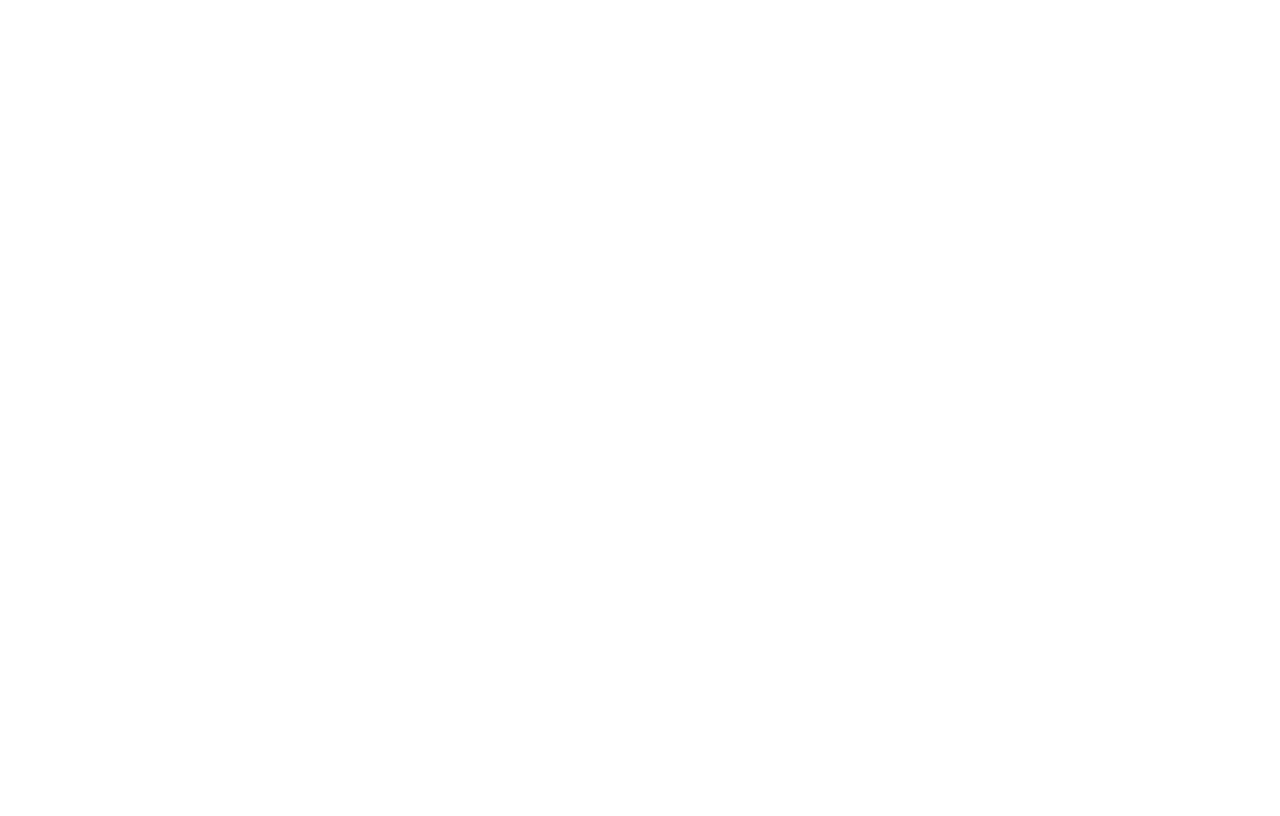
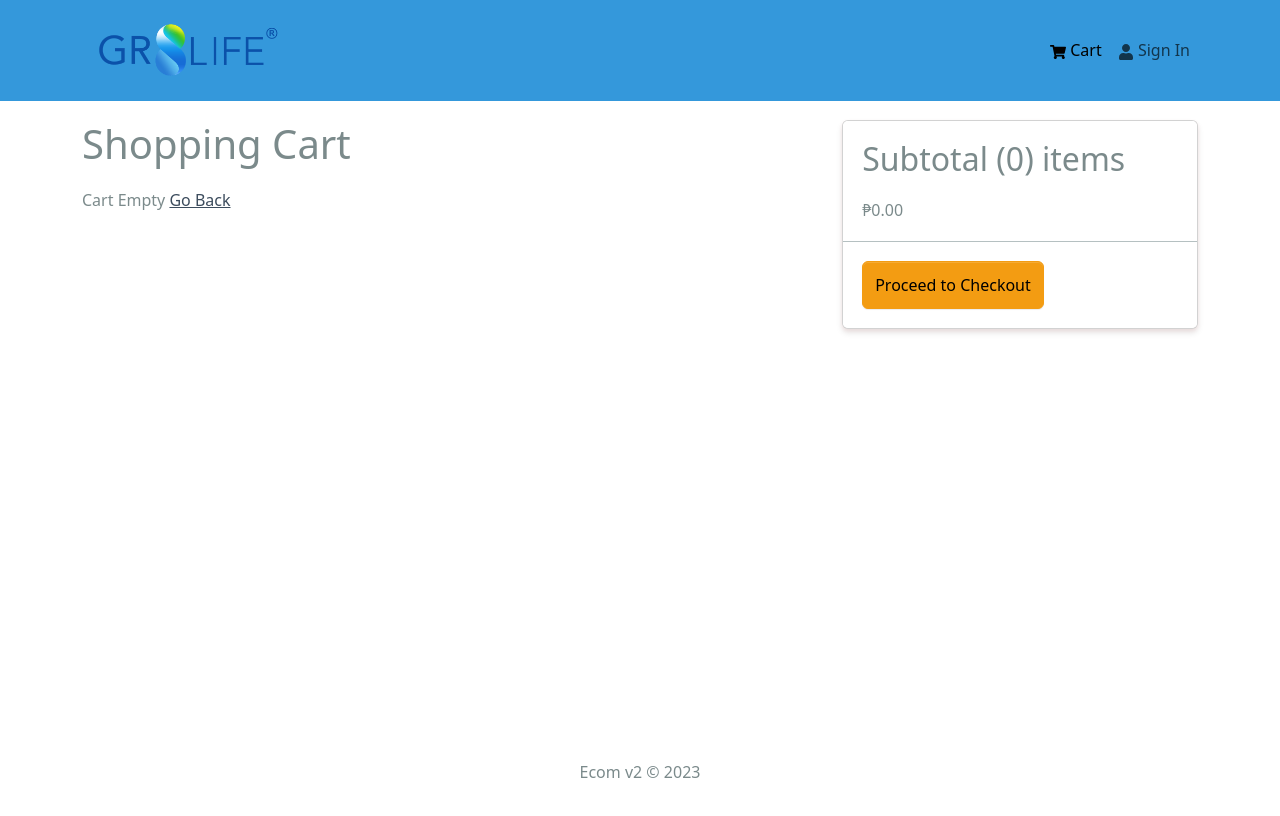
Before and after one commit to r4sy4n/ecommerce-app, a React (Vite) app in the folder client/: page /cart in a window 1280 px wide. Before the commit this address had no page. Shown: the top 816 px of the page. Built offline with nearby package versions, Linux system fonts and the light colour scheme.

Commit message:
Feat: implement cart context and cart screen

```diff
--- a/client/src/App.jsx
+++ b/client/src/App.jsx
@@ -7,7 +7,7 @@
 } from 'react-router-dom';
 import HomeScreen from './pages/HomeScreen';
 import ProductScreen from './pages/ProductScreen';
-
+import CartScreen from './pages/CartScreen';
 
 const App = () => {
   return (
@@ -16,6 +16,7 @@
           <Route path='/' element={<SharedLayout/>} >
             <Route index element={<HomeScreen />} />
             <Route path='products/:id' element={<ProductScreen />} />
+            <Route path='/cart' element={<CartScreen />} />
           </Route>
         </Routes>
       </BrowserRouter>
--- a/client/src/components/Header.jsx
+++ b/client/src/components/Header.jsx
@@ -1,9 +1,19 @@
-import { Navbar, Nav, Container } from 'react-bootstrap';
+import { Navbar, Nav, Container, Badge } from 'react-bootstrap';
 import { FaShoppingCart, FaUser } from 'react-icons/fa';
 import { LinkContainer } from 'react-router-bootstrap';
 import logo from '../assets/images/logo.png';
+import { CartContext } from '../context/CartContext';
+import { useContext, useEffect, useState } from 'react';
 
 const Header = () => {
+    const { cart } = useContext(CartContext);
+    const [cartItems, setCartItems] = useState(0);
+    console.log("Cart in Header:", cart);
+
+    useEffect(() => {
+        setCartItems(cart.reduce((total, item) => total + item.qty, 0))
+    },[cartItems, cart])
+
   return (
     <header>
         <Navbar bg='info' data-bs-theme='light' expand='md' collapseOnSelect>
@@ -19,6 +29,13 @@
                         <LinkContainer to='/cart'>
                             <Nav.Link>
                                 <FaShoppingCart/> Cart
+                                {
+                                    cart.length > 0 && (
+                                        <Badge pill bg='danger' style={{marginLeft: '5px'}}>
+                                            {cartItems}
+                                        </Badge>
+                                    )
+                                }
                             </Nav.Link>
                         </LinkContainer>
                         <LinkContainer to='/login'>
--- a/client/src/components/Product.jsx
+++ b/client/src/components/Product.jsx
@@ -1,9 +1,15 @@
-import { Card, Button } from "react-bootstrap";
+import {
+    Card,
+    // Button
+} from "react-bootstrap";
 import { Link } from 'react-router-dom';
 import Rating from "./Rating";
-import { FaCartPlus } from 'react-icons/fa';
+// import { FaCartPlus } from 'react-icons/fa';
 
-const Product = ({ product, handleClick }) => {
+const Product = ({
+    product,
+    // handleClick
+}) => {
 
   return (
     <Card className="my-3 p-3 rounded">
@@ -22,13 +28,13 @@
             <Card.Text as="h3">
                 ₱{product.price}
             </Card.Text>
-            <Button
+            {/* <Button
                 className="btn-block btn-warning"
                 type="button"
                 disabled={product.stock === 0}
                 onClick={() => handleClick(product)}>
                 <FaCartPlus/>
-            </Button>
+            </Button> */}
         </Card.Body>
     </Card>
   )
--- /dev/null
+++ b/client/src/context/CartContext.jsx
@@ -0,0 +1,61 @@
+import { createContext, useState, useEffect } from "react";
+
+export const CartContext = createContext();
+
+const CartProvider = ({ children }) => {
+  const [cart, setCart] = useState(() => {
+    // Initialize cart state from localStorage
+    const localCart = localStorage.getItem("cart");
+    return localCart ? JSON.parse(localCart) : [];
+  });
+
+  useEffect(() => {
+    // Update localStorage whenever the cart changes
+    localStorage.setItem("cart", JSON.stringify(cart));
+  }, [cart]);
+
+  const addToCart = (itemToAdd) => {
+    const existingItem = cart.find((item) => item._id === itemToAdd._id);
+
+    if (existingItem) {
+      // If the item exists, update the quantity
+      setCart((prevCart) =>
+        prevCart.map((item) =>
+          item._id === itemToAdd._id
+            ? {
+                ...item,
+                qty: item.qty + itemToAdd.qty,
+                price: item.price + itemToAdd.price,
+              }
+            : item
+        )
+      );
+    } else {
+      // If the item does not exist, add it to the cart
+      setCart((prevCart) => [...prevCart, { ...itemToAdd }]);
+    }
+  };
+
+  const removeFromCart = (itemId) => {
+    setCart((prevCart) => prevCart.filter((item) => item._id !== itemId));
+  };
+
+  const clearCart = () => {
+    setCart([]);
+  };
+
+  return (
+    <CartContext.Provider
+      value={{
+        cart,
+        addToCart,
+        removeFromCart,
+        clearCart,
+      }}
+    >
+      {children}
+    </CartContext.Provider>
+  );
+};
+
+export default CartProvider;
--- a/client/src/main.jsx
+++ b/client/src/main.jsx
@@ -3,9 +3,12 @@
 import './assets/styles/bootstrap.custom.css';
 import './index.css';
 import App from './App.jsx';
+import CartProvider from './context/CartContext';
 
 ReactDOM.createRoot(document.getElementById('root')).render(
   <React.StrictMode>
-    <App />
+    <CartProvider>
+      <App />
+    </CartProvider>
   </React.StrictMode>,
 )
--- /dev/null
+++ b/client/src/pages/CartScreen.jsx
@@ -0,0 +1,78 @@
+import { Link, useNavigate } from 'react-router-dom';
+import { Row, Col, ListGroup, Image, Form, Button, Card } from 'react-bootstrap';
+import { FaTrash } from 'react-icons/fa';
+import { CartContext } from '../context/CartContext';
+import { useContext } from 'react';
+
+
+const CartScreen = () => {
+  const { cart } = useContext(CartContext);
+  const navigate = useNavigate();
+
+
+  return (
+    <Row>
+      <Col md={8}>
+        <h1 style={{ marginBottom: '20px'}}>Shopping Cart</h1>
+        {cart.length === 0 ? (
+        <div>Cart Empty <Link to='/'>Go Back</Link></div>
+        ) : (
+        <ListGroup variant='flush'>
+          {cart.map((item) => (
+            <ListGroup.Item key={ item._id }>
+              <Row>
+                <Col md={2}>
+                  <Card>
+                    <Image src={item.image} alt={item.name} fluid='true' rounded />
+                  </Card>
+                </Col>
+                <Col md={3}>
+                  <Link to={`{/products/${item._id}}`}>{item.productName}</Link>
+                </Col>
+                <Col md={2}>
+                  ₱{item.price}
+                </Col>
+                <Col md={2}>
+                  <Form.Control
+                    as="select"
+                    value={item.qty}
+                    onChange={() => {}}>
+                        {[...Array(item.stock).keys()].map((x) => (
+                            <option key={ x + 1} value={ x + 1 }>
+                                { x + 1 }
+                            </option>
+                        ))}
+                    </Form.Control>
+                </Col>
+                <Col md={2}>
+                  <Button type='button' className='btn-danger' disabled={item.length === 0}>
+                    <FaTrash />
+                  </Button>
+                </Col>
+              </Row>
+            </ListGroup.Item>
+        ))}
+        </ListGroup>)}
+      </Col>
+      <Col md={4}>
+        <Card>
+          <ListGroup variant='flush'>
+            <ListGroup.Item>
+              <h2>
+                Subtotal ({cart.reduce((total, item) => total + item.qty, 0)}) items
+              </h2>
+              ₱{cart.reduce((total, item) => total + item.price, 0).toFixed(2)}
+            </ListGroup.Item>
+            <ListGroup.Item>
+              <Button type='button' className='btn-block btn-warning'>
+                Proceed to Checkout
+              </Button>
+            </ListGroup.Item>
+          </ListGroup>
+        </Card>
+      </Col>
+    </Row>
+  )
+}
+
+export default CartScreen;
--- a/client/src/pages/HomeScreen.jsx
+++ b/client/src/pages/HomeScreen.jsx
@@ -7,7 +7,7 @@
 const HomeScreen = () => {
   const [products, setProducts] = useState([]);
   const [loading, setLoading] = useState(true);
-  const [cart, setCart] = useState([]);
+  // const [cart, setCart] = useState([]);
 
   useEffect(() => {
     axios.get(`${import.meta.env.VITE_API_URL}/api/v1/products`).then( response => {
@@ -26,10 +26,10 @@
   // }, [cart]);
 
 
-  const handleClick = (product) => {
-    setCart([...cart, product])
-    localStorage.setItem('cart', JSON.stringify(cart))
-  }
+  // const handleClick = (product) => {
+  //   setCart([...cart, product])
+  //   localStorage.setItem('cart', JSON.stringify(cart))
+  // }
 
   return (
     <>
@@ -39,7 +39,9 @@
           <Row>
             {products.map((product) => (
               <Col key={product._id} sm={12} md={6} lg={4} xl={3}>
-                <Product product={product} handleClick={handleClick} />
+                <Product product={product}
+                // handleClick={handleClick}
+                 />
               </Col>
             ))}
           </Row>
--- a/client/src/pages/ProductScreen.jsx
+++ b/client/src/pages/ProductScreen.jsx
@@ -1,4 +1,4 @@
-import { useParams, Link } from "react-router-dom";
+import { useParams, Link, useNavigate } from "react-router-dom";
 import { Row, Col, Form, ListGroup, Card, Button } from 'react-bootstrap';
 import Rating from "../components/Rating";
 import { useEffect, useState, useReducer } from "react";
@@ -10,7 +10,6 @@
   switch (action.type) {
     case "ADD_TO_CART":
       // Check if the item already exists in the cart
-
       if (existingItem) {
         // If the item exists, update the quantity
         return state.map(item =>
@@ -22,7 +21,6 @@
         // If the item does not exist, add it to the cart
         return [...state, { ...action.payload }];
       }
-
     default:
       return state;
   }
@@ -33,12 +31,16 @@
   const [products, setProducts] = useState([]);
   const [loading, setLoading] = useState(true);
   const [qty, setQty] = useState(1);
+  const [addedToCart, setAddedToCart] = useState(false);
+
+  const navigate = useNavigate();
 
   const [cart, dispatch] = useReducer(cartReducer, [], () => {
     // Initialize cart state from localStorage
     const localCart = localStorage.getItem("cart");
     return localCart ? JSON.parse(localCart) : [];
   });
+  console.log("initial state:", cart)
 
   useEffect(() => {
     axios
@@ -53,11 +55,7 @@
       });
   }, [id]);
 
-  useEffect(() => {
-    // Update localStorage whenever the cart changes
-    localStorage.setItem("cart", JSON.stringify(cart));
-  }, [cart]);
-
+// console.log(products)
   const handleAddToCart = () => {
     // Prepare the item to add to the cart
     const itemToAdd = {
@@ -65,12 +63,23 @@
       productName: products.productName,
       price: products.price * qty,
       qty: qty,
+      image: products.images,
+      stock: products.stock,
     };
     console.log("Item to add:", itemToAdd);
 
     // Dispatch the action to add the item to the cart
     dispatch({ type: "ADD_TO_CART", payload: itemToAdd });
+    setAddedToCart(true);
   };
+
+   // Navigate to the cart page after the cart state is updated
+   useEffect(() => {
+    if (addedToCart) {
+      navigate('/cart');
+    }
+  }, [addedToCart, navigate]);
+
 
   // Calculate the total price of all items in the cart
   const totalCartPrice = cart.reduce(
```
